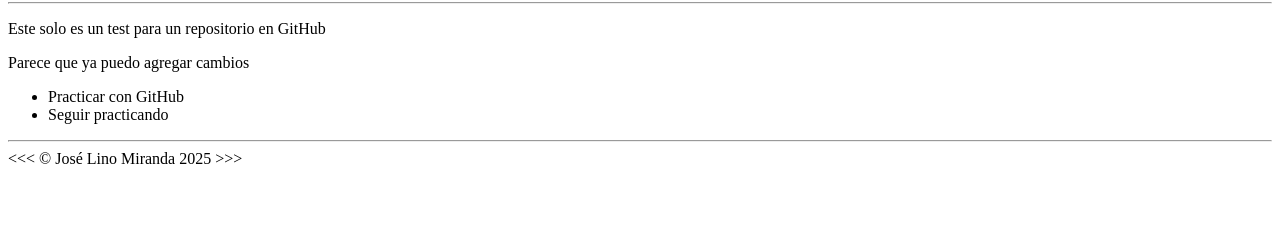
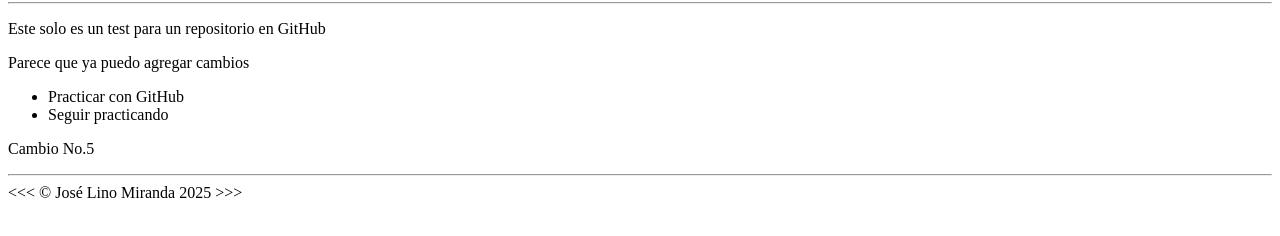
Before and after one commit to lmiranda-epicore/HTML-TEST, a plain HTML site: page index.html in a window 1280 px wide. Shown: the part 78-314 px from the top of the page. Drawn offline with Linux system fonts and the light colour scheme.

Commit message:
Cambio No. 5 a index.html desde GitHub
Cambio realizado desde GitHub

```diff
--- a/index.html
+++ b/index.html
@@ -19,6 +19,9 @@
             <li>Practicar con GitHub</li>
             <li>Seguir practicando</li>
         </ul>
+
+         <p>Cambio No.5</p>
+
     </main>
 
     <hr>
```
